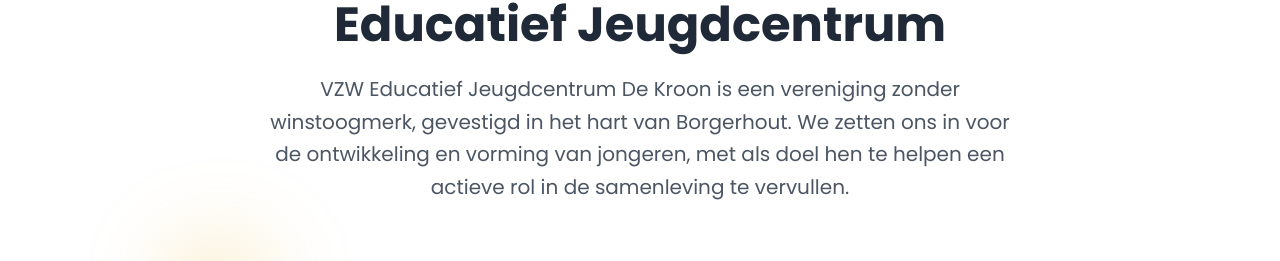
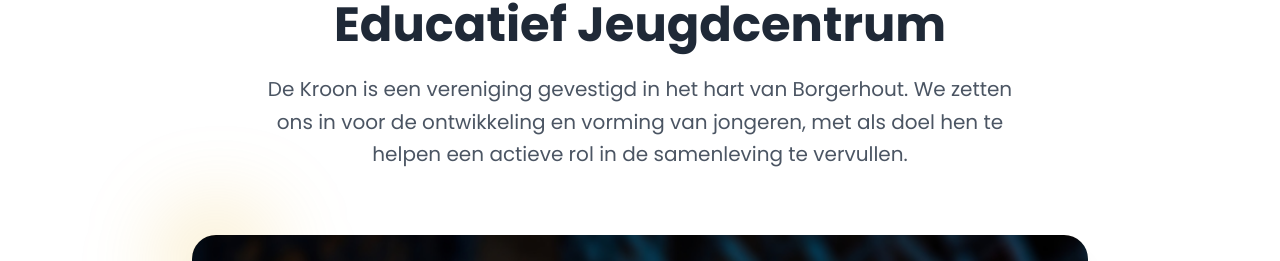
Before and after one commit to nabil-ziani/de-kroon, a Next.js app: page /over-ons in a window 1280 px wide. Shown: the part 499-760 px from the top of the page. Built offline with nearby package versions, Linux system fonts and the light colour scheme; no server answers; the database is empty.

Commit message:
change intro text

```diff
--- a/app/over-ons/page.tsx
+++ b/app/over-ons/page.tsx
@@ -34,7 +34,7 @@
                             Educatief Jeugdcentrum
                         </h2>
                         <p className="text-xl text-gray-600 leading-relaxed">
-                            VZW Educatief Jeugdcentrum De Kroon is een vereniging zonder winstoogmerk, gevestigd in het hart van Borgerhout. We zetten ons in voor de ontwikkeling en vorming van jongeren, met als doel hen te helpen een actieve rol in de samenleving te vervullen.
+                            De Kroon is een vereniging gevestigd in het hart van Borgerhout. We zetten ons in voor de ontwikkeling en vorming van jongeren, met als doel hen te helpen een actieve rol in de samenleving te vervullen.
                         </p>
                     </div>
                     <div className="max-w-4xl mx-auto relative">
```
